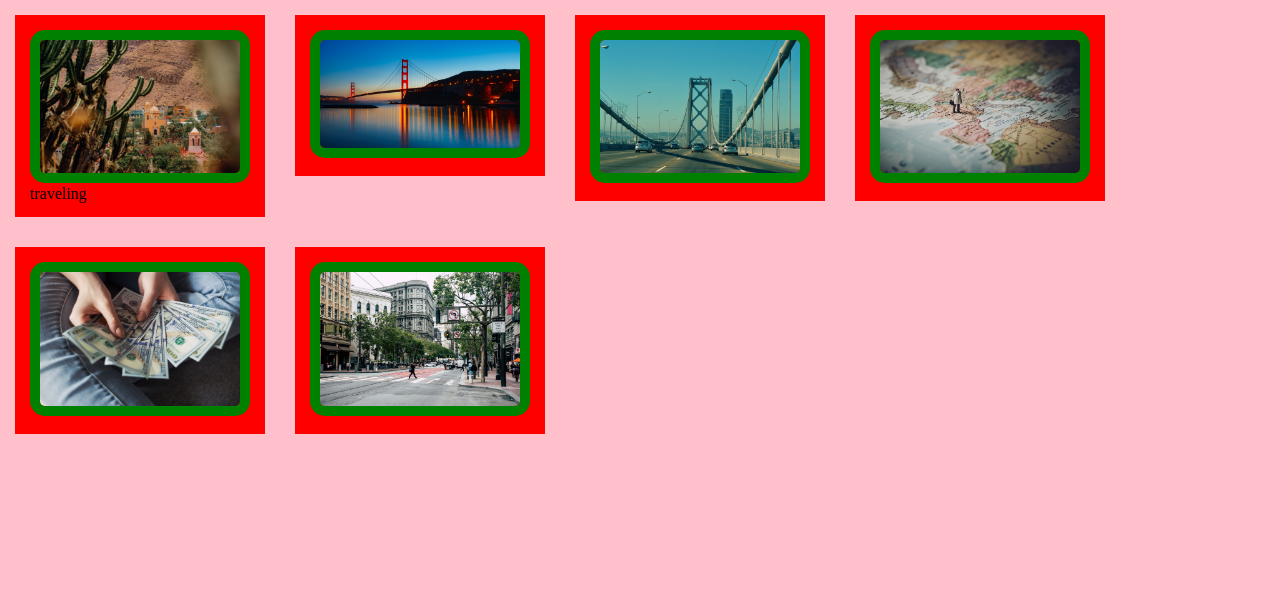
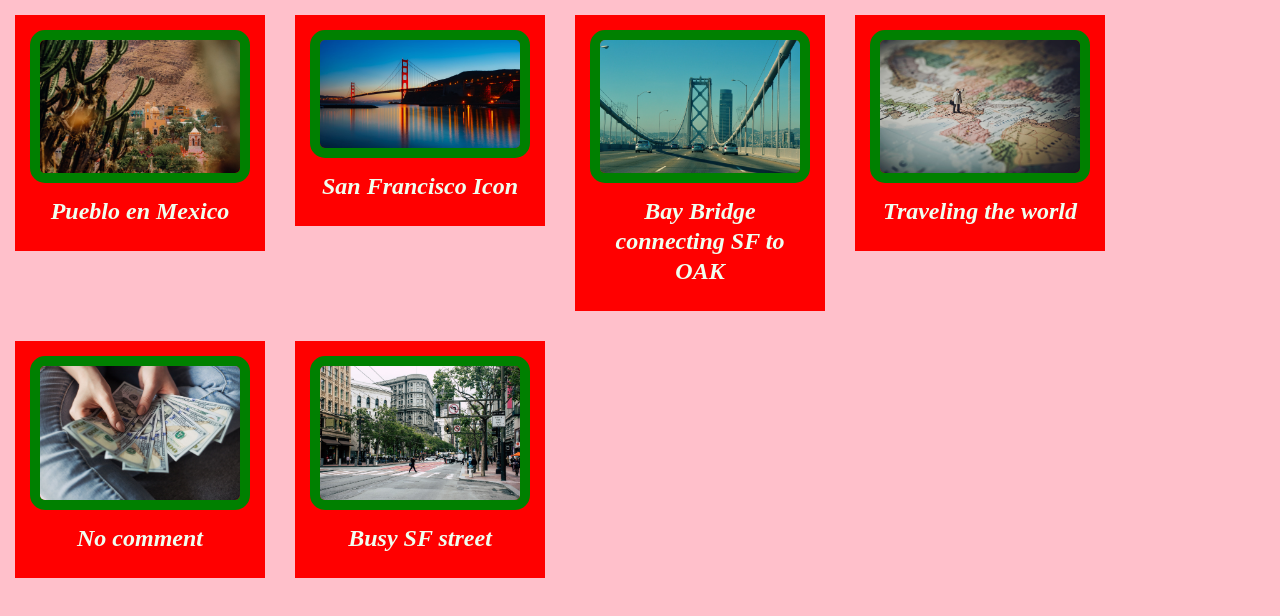
Before and after one commit to Jrosillo650/Meda-spring2020-Jose, a plain HTML site: page Assignments/flexbox-gallery/index.html in a window 1280 px wide. Drawn offline with Linux system fonts and the light colour scheme.

Commit message:
=upgrade flexbox gallery

```diff
--- a/Assignments/flexbox-gallery/index.html
+++ b/Assignments/flexbox-gallery/index.html
@@ -16,22 +16,27 @@
     <div id="flex-gallery">
         <figure>
             <img src="images/mexicopueblo.jpg" alt="desert">
-            <figcaption>traveling</figcaption>
+            <figcaption>Pueblo en Mexico</figcaption>
         </figure>
         <figure>
             <img src="images/goldengate.jpg" alt="sf">
+            <figcaption>San Francisco Icon</figcaption>
         </figure>
         <figure>
             <img src="images/baybridge.jpg" alt="bay">
+            <figcaption>Bay Bridge connecting SF to OAK<figcaption>
         </figure>
         <figure>
             <img src="images/world.jpg" alt="mundo">
+            <figcaption>Traveling the world</figcaption>
         </figure>
         <figure>
             <img src="images/money.jpg" alt="dinero">
+            <figcaption>No comment</figcaption>
         </figure>
         <figure>
             <img src="images/marketst.jpg" alt="mainsf">
+            <figcaption>Busy SF street</figcaption>
         </figure>
 
     </div>
--- a/Assignments/flexbox-gallery/styles/style.css
+++ b/Assignments/flexbox-gallery/styles/style.css
@@ -27,3 +27,13 @@ figure > img{
     border:solid green 10px;
 
 }
+figcaption{
+    font-size: 24px;
+    text-align: center;
+    margin: 10px;
+    line-height: 30px;
+    color: honeydew;
+    font-weight: 700;
+    font-style: italic;
+
+}
```
